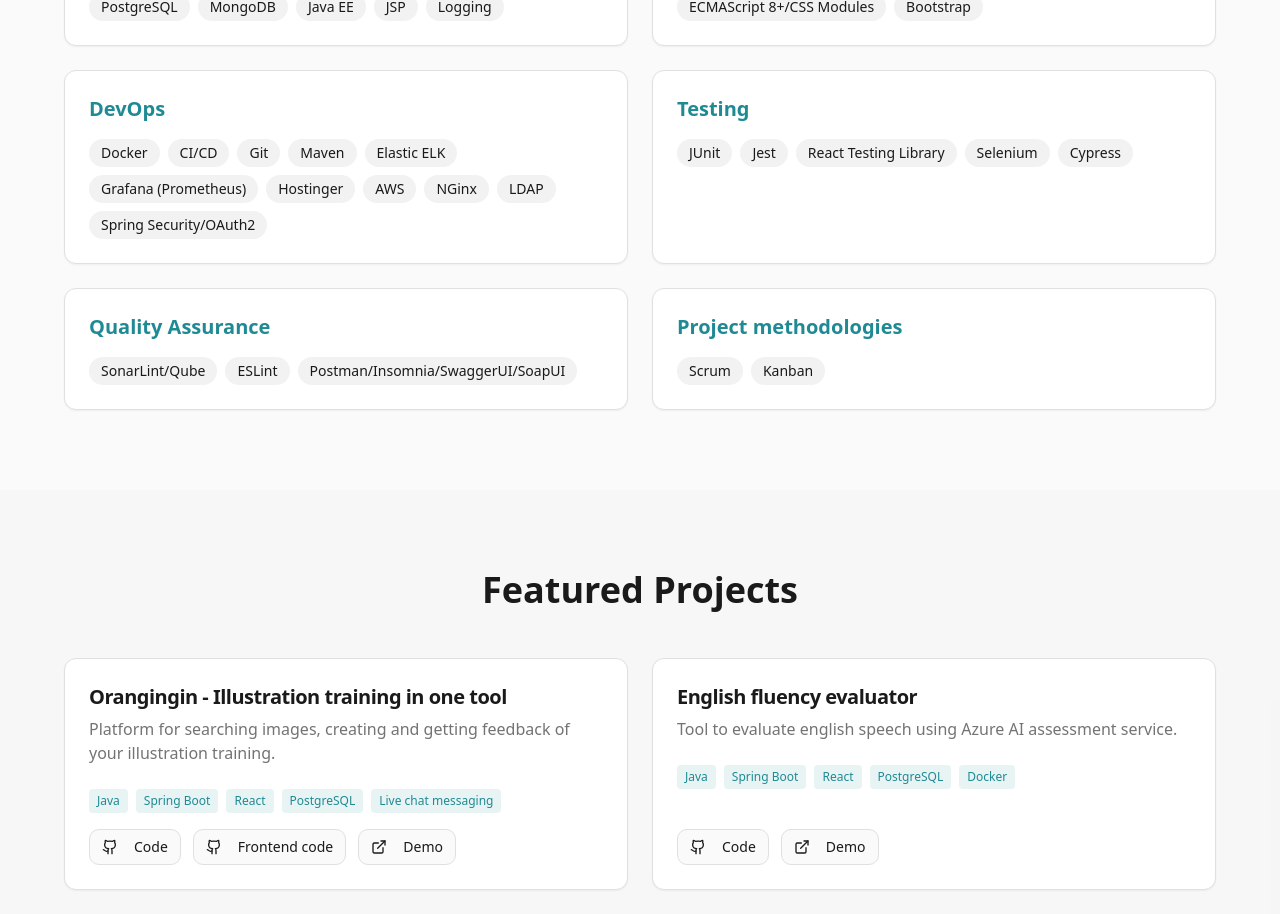
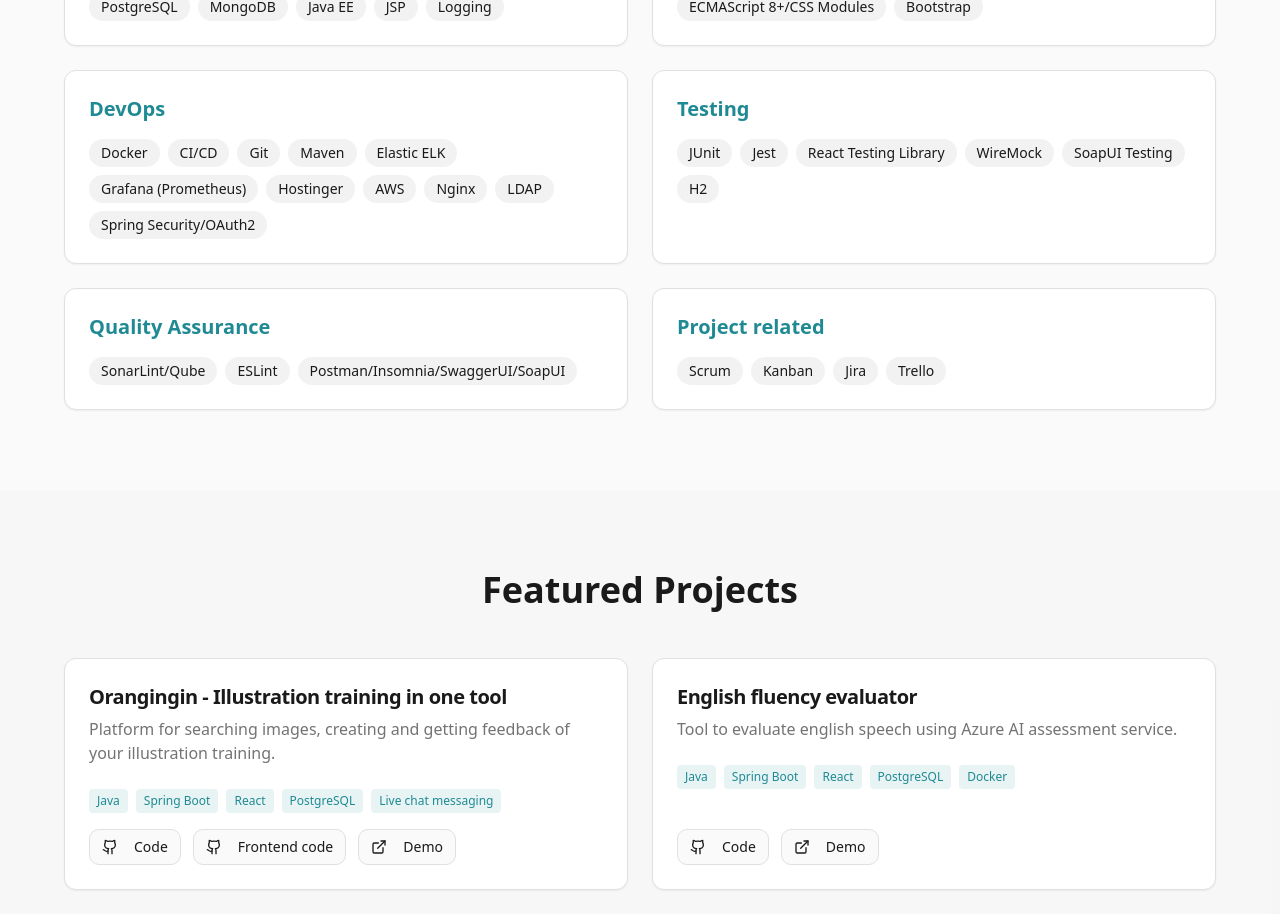
Before and after one commit to AltieriR/portfolio, a React (Vite) app: page / in a window 1280 px wide. Shown: the part 1080-1994 px from the top of the page. Built offline with nearby package versions, Linux system fonts and the light colour scheme; the HTML template or start-up script is replaced by a standard one.

Commit message:
Adjust tools stack

```diff
--- a/src/components/Skills.tsx
+++ b/src/components/Skills.tsx
@@ -3,10 +3,10 @@ import { Card } from "@/components/ui/card";
 const skills = {
   "Backend": ["Java", "Spring Boot/Framework", "REST APIs", "SOAP", "OracleSQL", "PostgreSQL", "MongoDB", "Java EE", "JSP", "Logging"],
   "Frontend": ["React", "JavaScript", "NPM", "ESBuild", "React Context/Redux", "ECMAScript 8+/CSS Modules", "Bootstrap"],
-  "DevOps": ["Docker", "CI/CD", "Git", "Maven", "Elastic ELK", "Grafana (Prometheus)", "Hostinger", "AWS", "NGinx", "LDAP", "Spring Security/OAuth2"],
-  "Testing": ["JUnit", "Jest", "React Testing Library", "Selenium", "Cypress"],
+  "DevOps": ["Docker", "CI/CD", "Git", "Maven", "Elastic ELK", "Grafana (Prometheus)", "Hostinger", "AWS", "Nginx", "LDAP", "Spring Security/OAuth2"],
+  "Testing": ["JUnit", "Jest", "React Testing Library", "WireMock", "SoapUI Testing", "H2"],
   "Quality Assurance": ["SonarLint/Qube", "ESLint", "Postman/Insomnia/SwaggerUI/SoapUI"],
-  "Project methodologies": ["Scrum", "Kanban"]
+  "Project related": ["Scrum", "Kanban", "Jira", "Trello"]
 };
 
 const Skills = () => {
```
